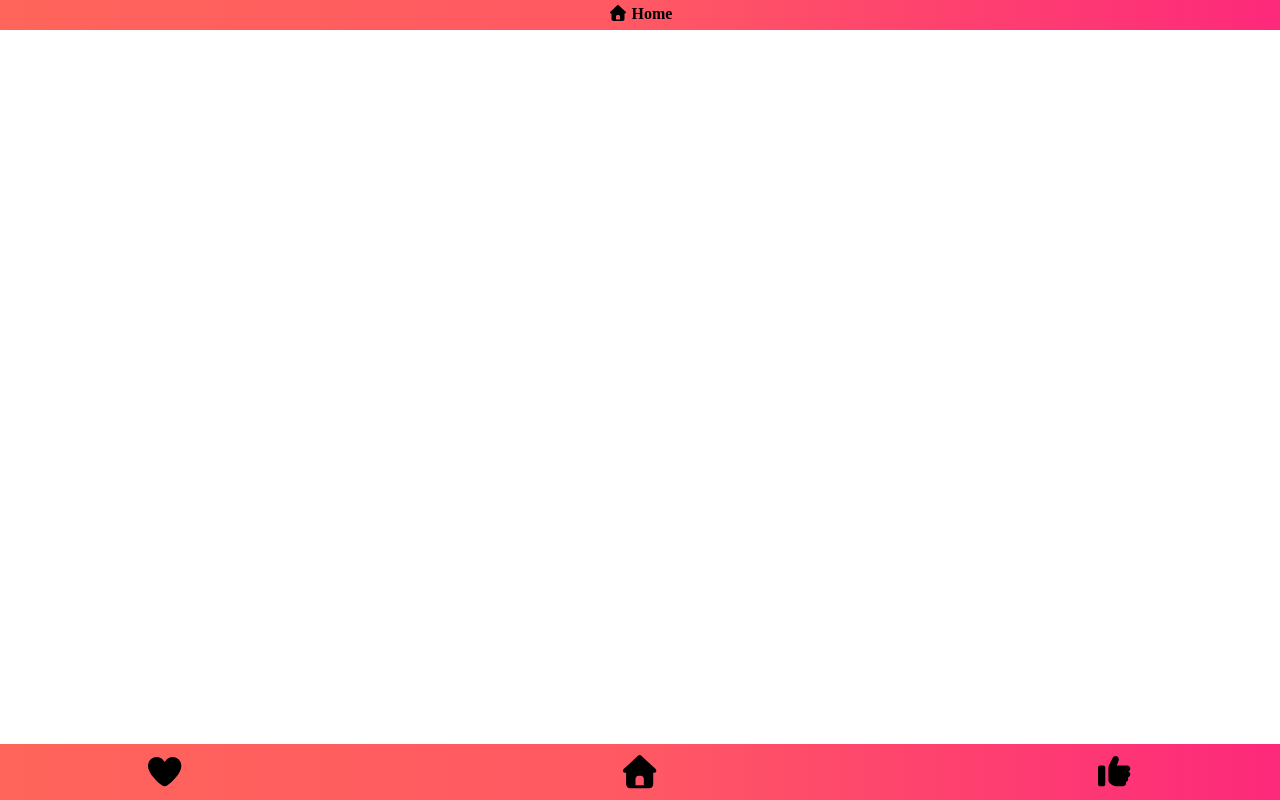
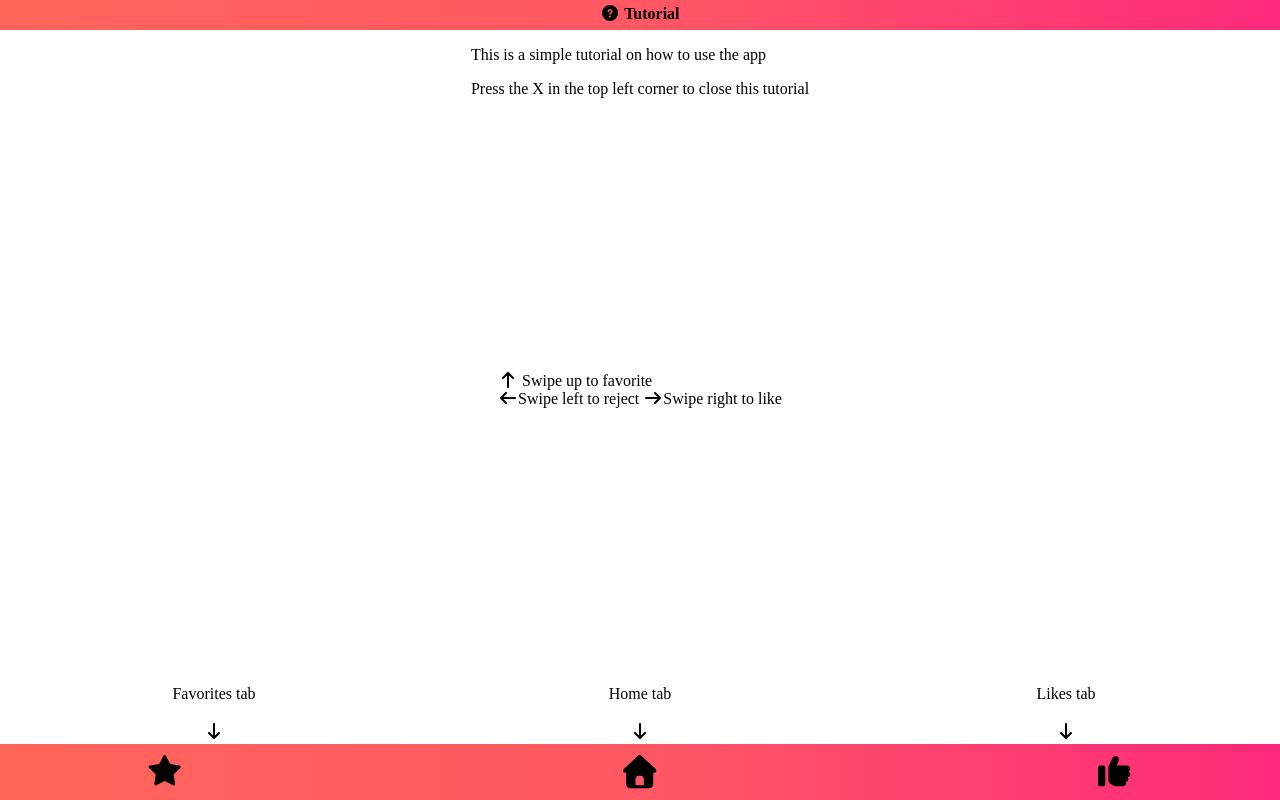
Before and after one commit to DylanUpchr/TinderForCats, a website: page index.html in a window 1280 px wide. Drawn offline with Linux system fonts and the light colour scheme; no server answers.

Commit message:
Added tutorial

```diff
--- a/index.html
+++ b/index.html
@@ -21,7 +21,40 @@
     <body>
         <div id="mainContainer">
             <div id="contentContainer">
-                <div class="tab currentTab" id="homeTab">
+                <div class="tab currentTab" id="tutorialTab">
+                    <div class="titleBar">
+                        <h4>
+                            <i class="fas fa-question-circle"></i>
+                            Tutorial
+                        </h4>
+                    </div>
+                    <div class="content" id="tutorialContent">
+                        <div class="tip">
+                            <p>This is a simple tutorial on how to use the app</p>
+                            <p>Press the X in the top left corner to close this tutorial</p>
+                        </div>
+                        <div>
+                            <span class="tip" id="swipeUpTip"><i class="fas fa-arrow-up"></i> Swipe up to favorite</span><br>
+                            <span class="tip" id="swipeLeftTip"><i class="fas fa-arrow-left"></i>Swipe left to reject</span>
+                            <span class="tip" id="swipeRightTip"><i class="fas fa-arrow-right"></i>Swipe right to like</span>
+                        </div>
+                        <table>
+                            <tbody>
+                                <tr>
+                                    <td><p>Favorites tab</p></td>
+                                    <td><p>Home tab</p></td>
+                                    <td><p>Likes tab</p></td>
+                                </tr>
+                                <tr>
+                                    <td><span class="tip" id="favoritesTabTip"><i class="fas fa-arrow-down"></i></span></td>
+                                    <td><span class="tip" id="homeTabTip"><i class="fas fa-arrow-down"></i></span></td>
+                                    <td><span class="tip" id="likedTabTip"><i class="fas fa-arrow-down"></i></span></td>
+                                </tr>
+                            </tbody>
+                        </table>
+                    </div>
+                </div>
+                <div class="tab" id="homeTab">
                     <div class="titleBar">
                         <h4>
                             <i class="fas fa-home"></i>
@@ -51,13 +84,11 @@
             </div>
             <!--Tab navigation bar-->
             <nav id="bottomTabBar">
-                <button class="tabButton" value="favoritesTab"><i class="fas fa-heart"></i></button>
+                <button class="tabButton" value="favoritesTab"><i class="fas fa-star"></i></button>
                 <button class="tabButton" value="homeTab"><i class="fas fa-home"></i></button>
                 <button class="tabButton" value="likedTab"><i class="fas fa-thumbs-up"></i></button>
             </nav>
         </div>
+        <script>init();</script>
     </body>
-    <script>
-        init();
-    </script>
 </html>
--- a/styles.css
+++ b/styles.css
@@ -41,6 +41,25 @@ html, body{
 }
 .currentTab{
     display: flex;
+    justify-content: center;
+    align-items: center;
+}
+#tutorialContent{
+    display: flex;
+    flex-direction: column;
+    align-items: center;
+    justify-content: space-between;
+}
+#tutorialContent table{
+    width: 100%;
+    /*position: absolute;
+    bottom: 0px;*/
+}
+#tutorialContent table td{
+    margin-left: auto;
+    margin-right: auto;
+    text-align: center;
+    width: 33%;
 }
 .titleBar{
     text-align: center;
```
